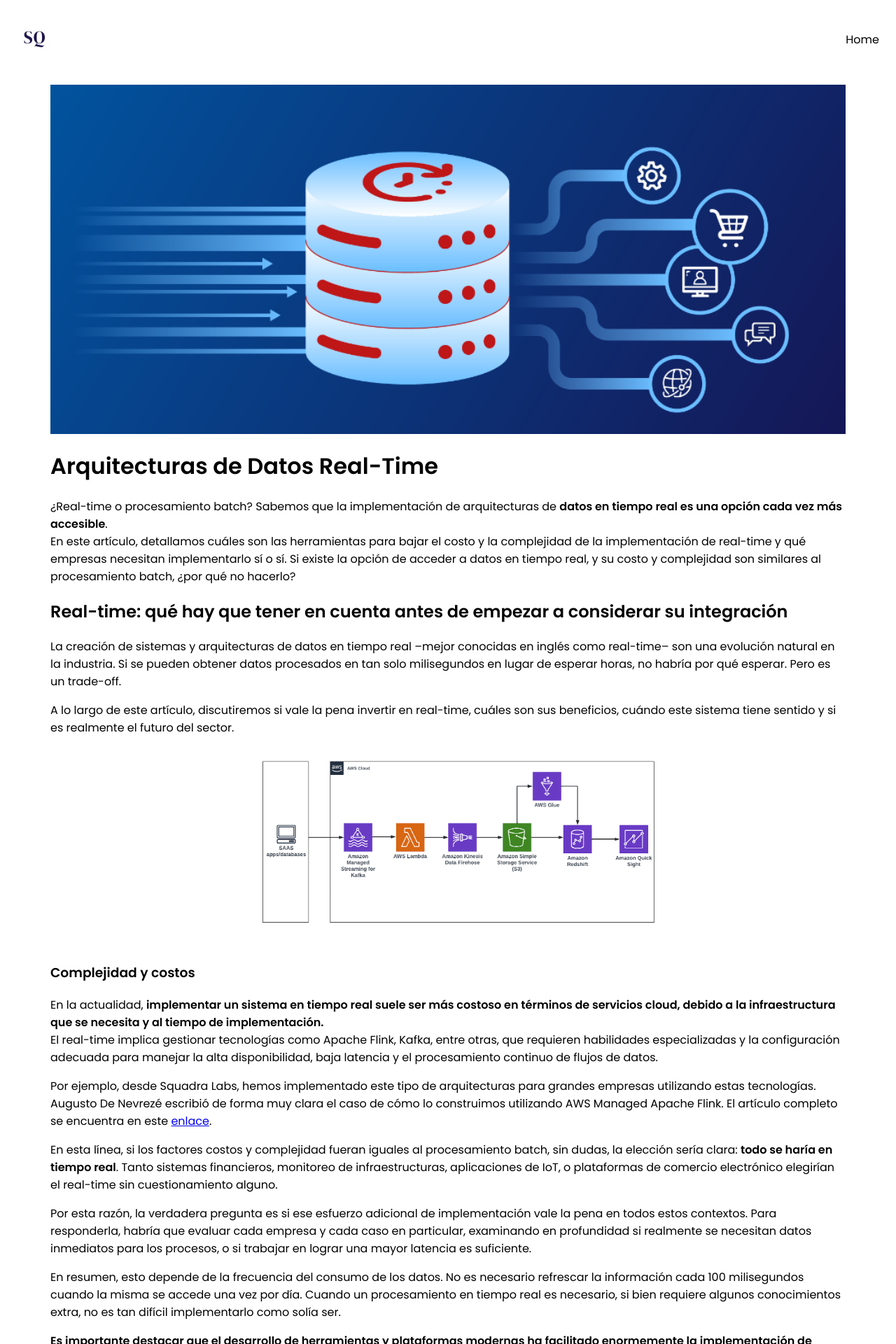
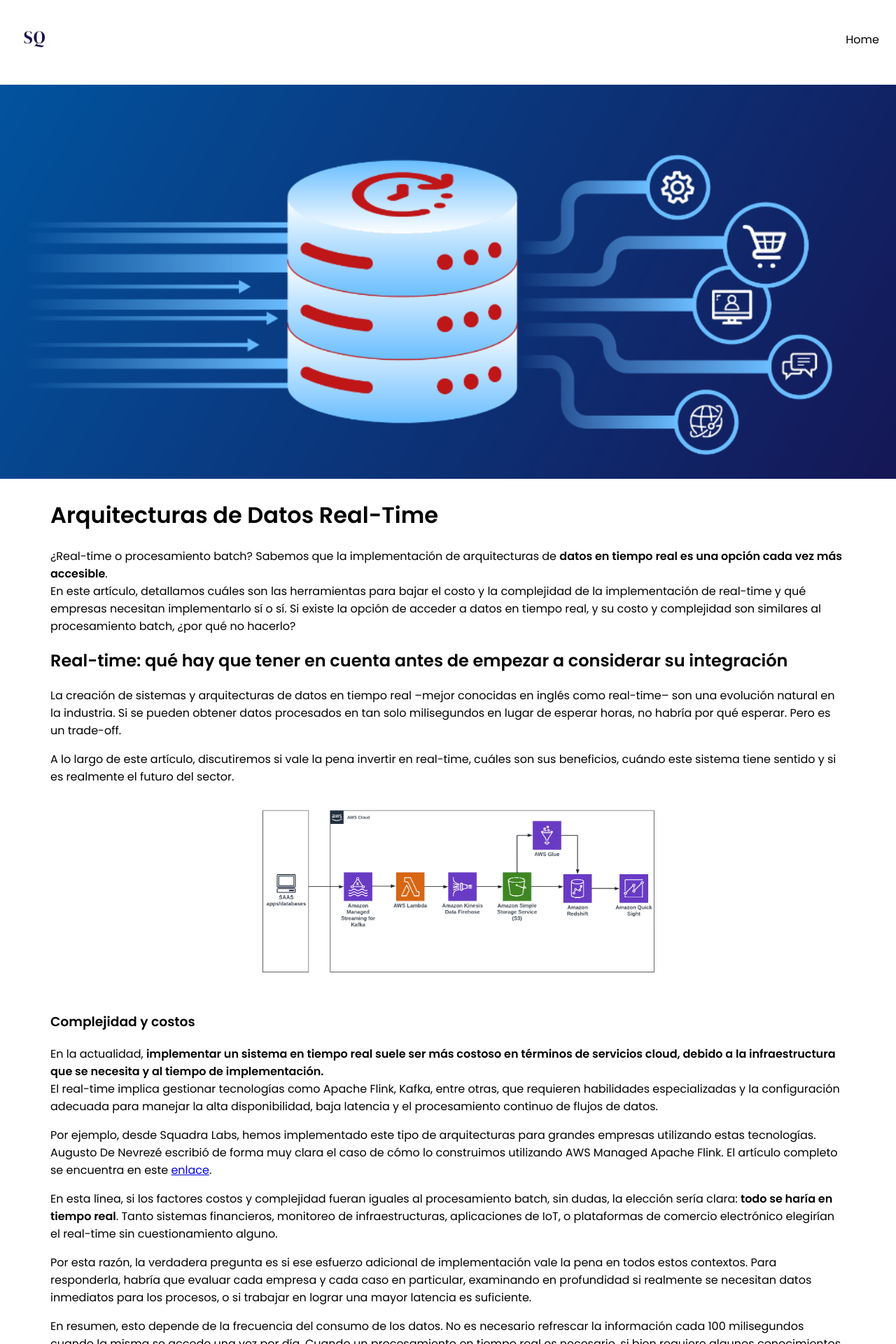
Before and after one commit to squadralabs/squadralabs.github.io, a Jekyll site: the page built from _posts/2024-10-22-real-time-data-streaming.md, in a window 1280 px wide. Shown: the top 1920 px of the page at 70% size. Built offline with Jekyll 4.4.1, drawn with Linux system fonts in a browser that asks for light colours.

Commit message:
Update custom-header.css

```diff
--- a/assets/css/custom-header.css
+++ b/assets/css/custom-header.css
@@ -75,20 +75,13 @@ main, section {
 }
 
 /* ------------------ Estilo para la imagen principal ------------------ */
-/* Estilo para la imagen principal */
+/* Estilo para que la imagen ocupe todo el ancho de la pantalla */
 .full-width-image {
-  width: 100%;  /* Ocupa el 100% del ancho del contenedor */
-  max-width: 100vw;  /* El ancho máximo es el 100% del viewport */
-  height: auto;  /* Mantiene las proporciones */
-  display: block;
-  margin: 0 auto;  /* Centra la imagen */
+  width: 100vw; /* Ocupa todo el ancho del viewport */
+  position: relative;
+  left: 50%;
+  right: 50%;
+  margin-left: -50vw; /* Centra la imagen de forma negativa */
+  margin-right: -50vw; /* Evita márgenes */
+  height: auto; /* Mantiene las proporciones correctas */
 }
-
-/* Ajuste específico para pantallas pequeñas */
-@media (max-width: 767px) {
-  .full-width-image {
-    width: 100%; /* Mantiene la imagen a todo el ancho del contenedor en móviles */
-    max-width: none; /* Elimina cualquier restricción de ancho */
-    height: auto; /* Mantiene la proporción */
-  }
-}
```
